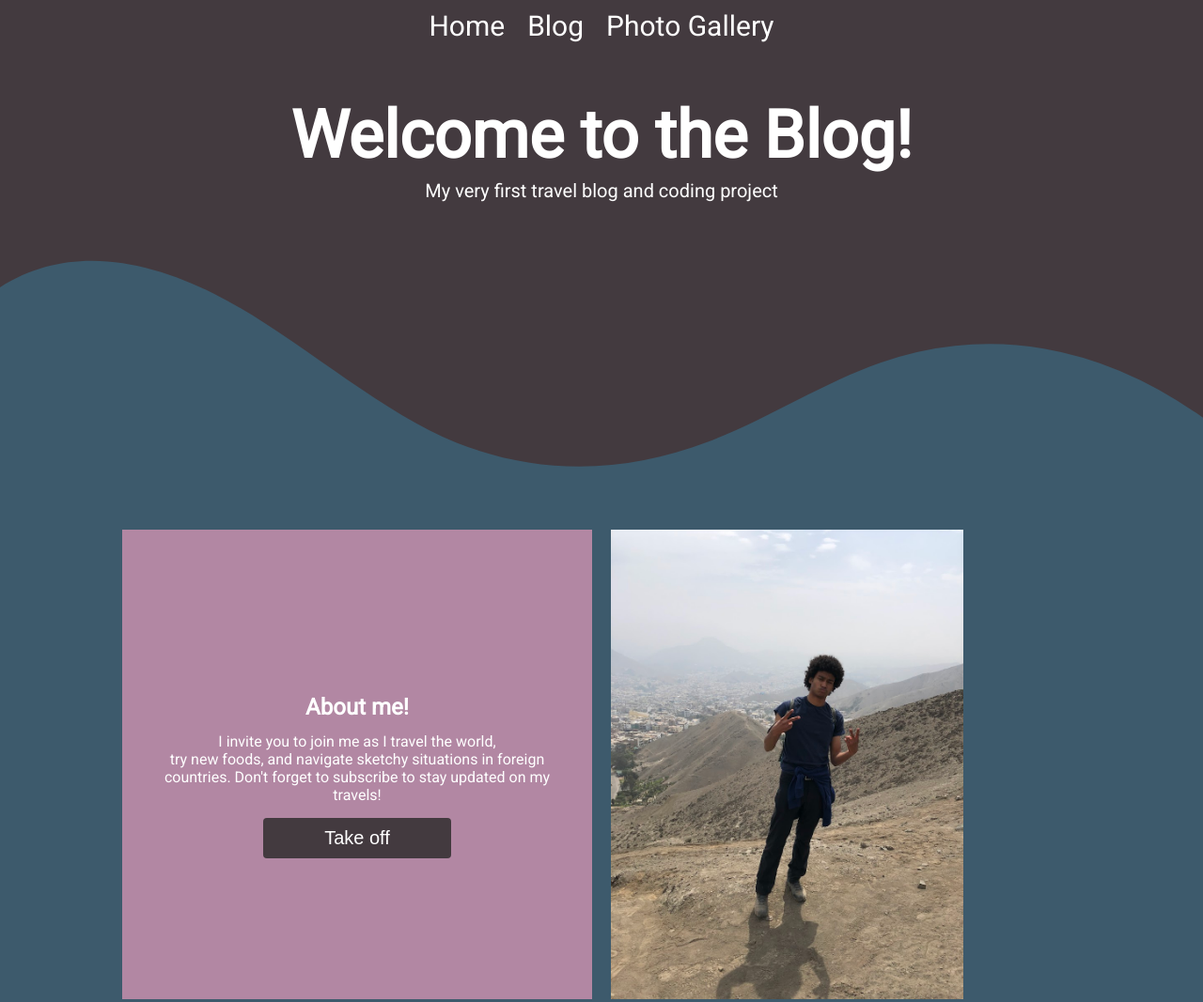
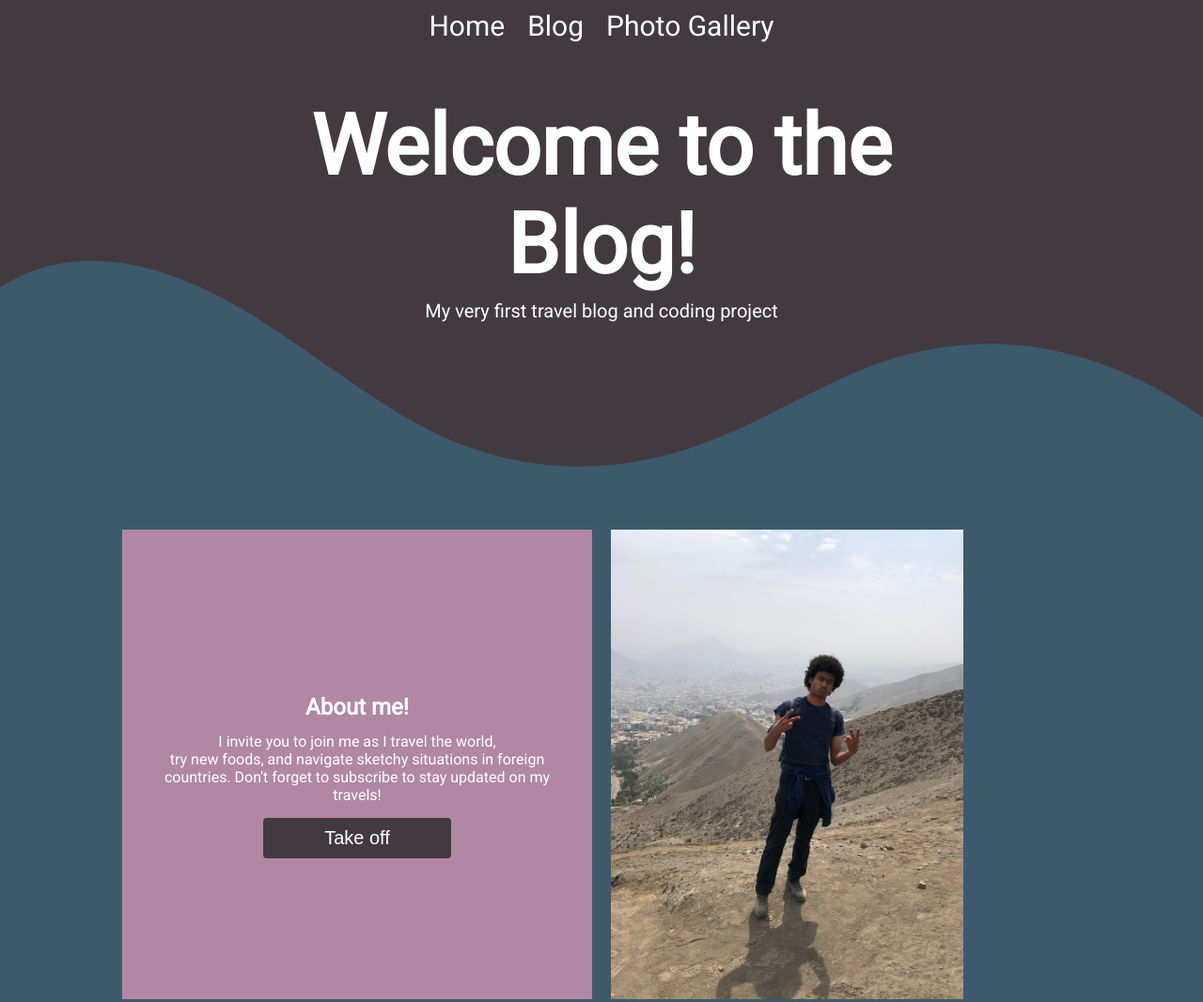
Before and after one commit to bbell10/travelblog, a plain HTML site: page index.html in a window 1280 px wide. Shown: the top 1067 px of the page at 94% size. Drawn offline with Linux system fonts and the light colour scheme.

Commit message:
responsive 480px+

```diff
--- a/styles.css
+++ b/styles.css
@@ -524,6 +524,12 @@ max-height:300px !important;
  }
 
   }
+  @media (min-width:480px){
+    .homepages1 h1{
+      font-size: 89px !important;
+      text-align: center;
+    }
+  }
 
      /* smartphones, portrait iPhone, portrait 480x320 phones (Android) */ }
   @media (min-width:480px)  { /* smartphones, Android phones, landscape iPhone */ }
```
